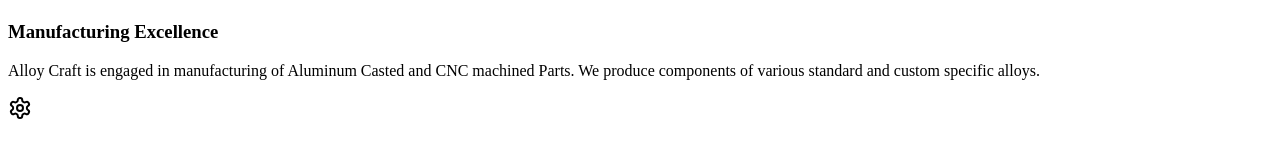
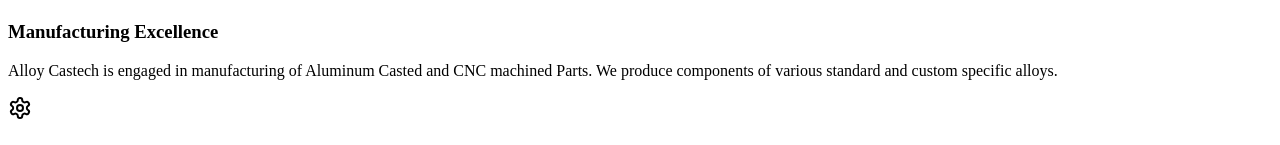
Before and after one commit to Dasvir275/alloy-craft-windows-source, a React (Vite) app in the folder client/: page / in a window 1280 px wide. Shown: the part 611-756 px from the top of the page. Built offline with nearby package versions, Linux system fonts and the light colour scheme.

Commit message:
Update home.tsx

```diff
--- a/client/src/pages/home.tsx
+++ b/client/src/pages/home.tsx
@@ -18,7 +18,7 @@
                 </div>
                 <h3 className="text-xl font-semibold mb-4">Manufacturing Excellence</h3>
                 <p className="text-gray-600">
-                  Alloy Craft is engaged in manufacturing of Aluminum Casted and CNC machined Parts. We produce components of various standard and custom specific alloys.
+                  Alloy Castech is engaged in manufacturing of Aluminum Casted and CNC machined Parts. We produce components of various standard and custom specific alloys.
                 </p>
               </CardContent>
             </Card>
```
